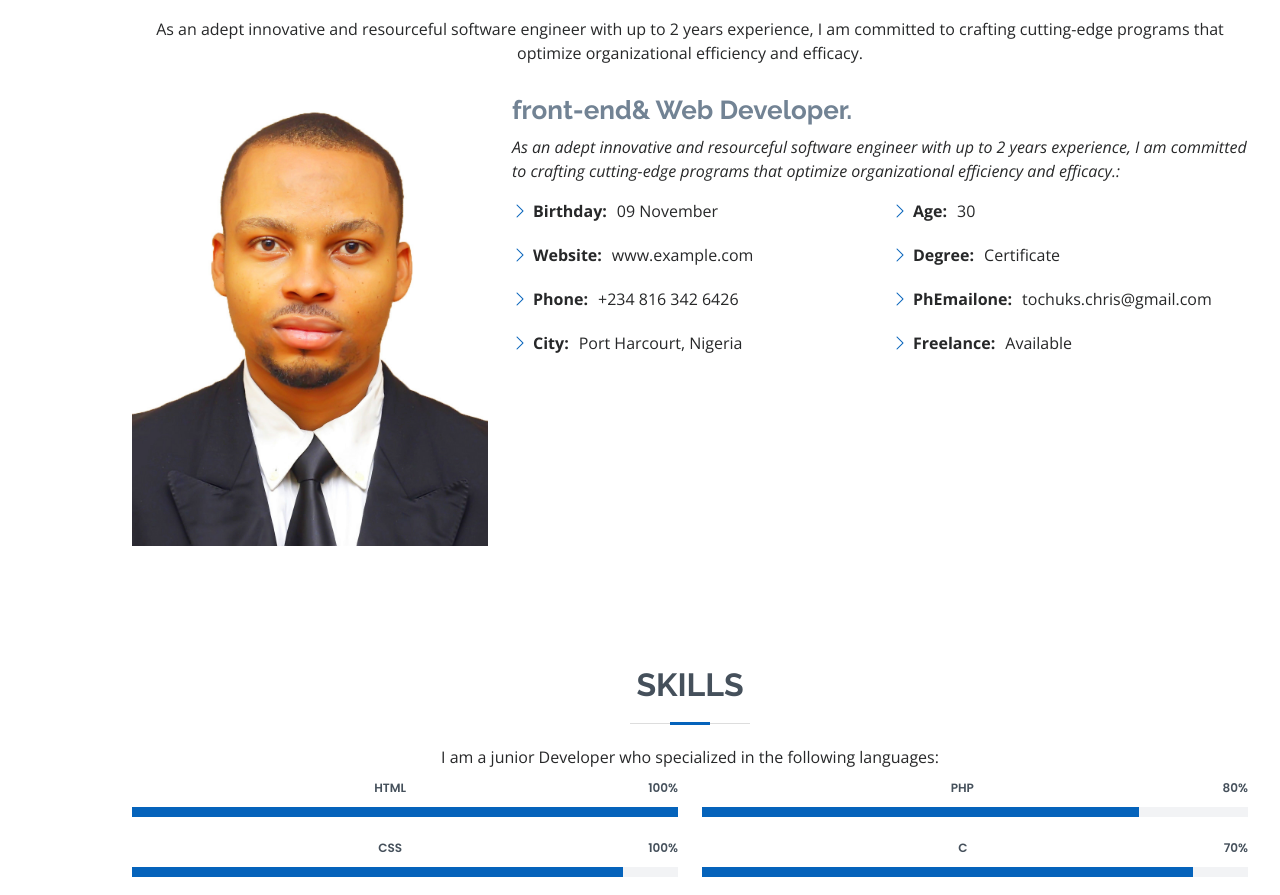
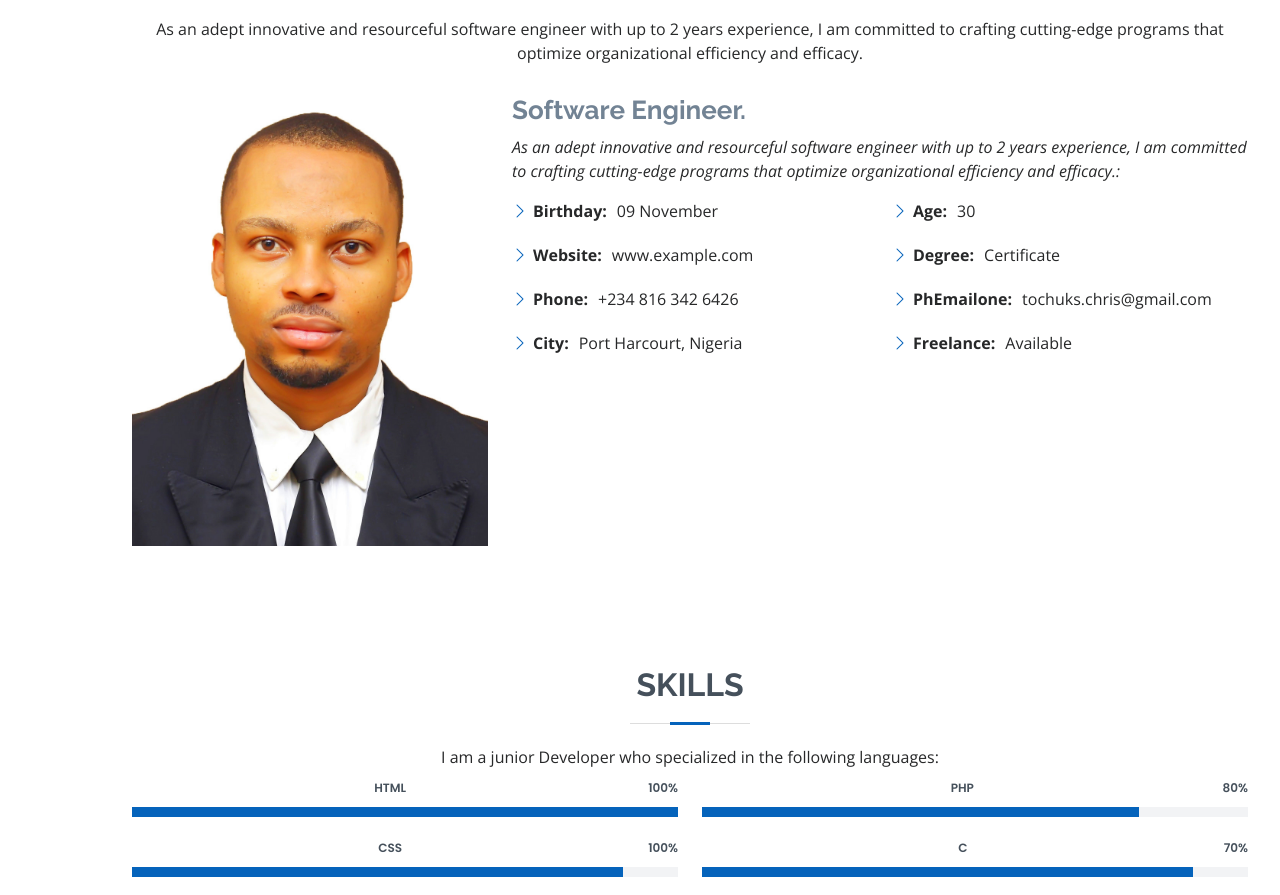
Before and after one commit to mrchukwu/portfolio-project, a plain HTML site: page index.html in a window 1280 px wide. Shown: the part 921-1816 px from the top of the page. Drawn offline with nearby package versions, Linux system fonts and the light colour scheme.

Commit message:
fix error

```diff
--- a/index.html
+++ b/index.html
@@ -81,7 +81,7 @@
             <img src="assets/img/tkay.JPG" class="img-fluid" alt="">
           </div>
           <div class="col-lg-8 pt-4 pt-lg-0 content">
-            <h3>front-end&amp; Web Developer.</h3>
+            <h3>Software Engineer.</h3>
             <p class="fst-italic"> As an adept innovative and resourceful software engineer with up to 2 years experience, I am committed to crafting cutting-edge programs that optimize organizational efficiency and efficacy.:
             </p>
             <div class="row">
```
